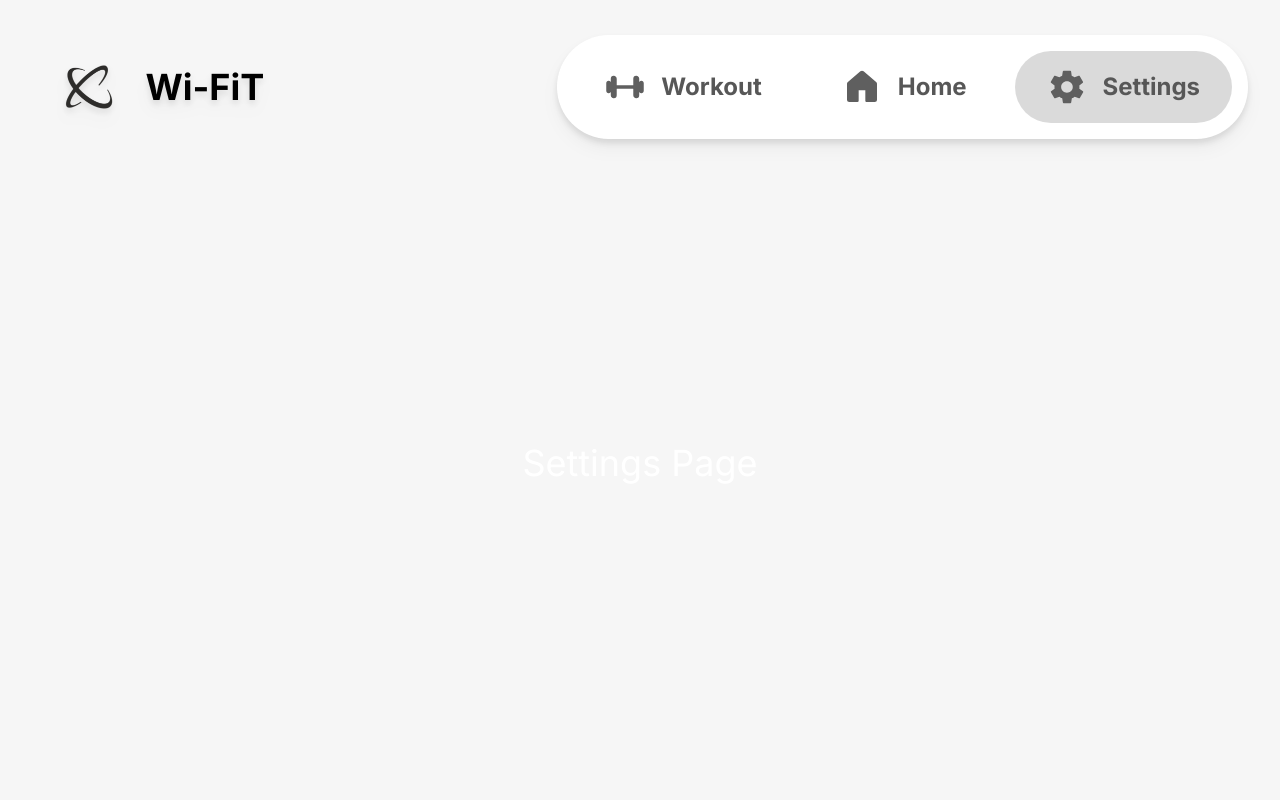
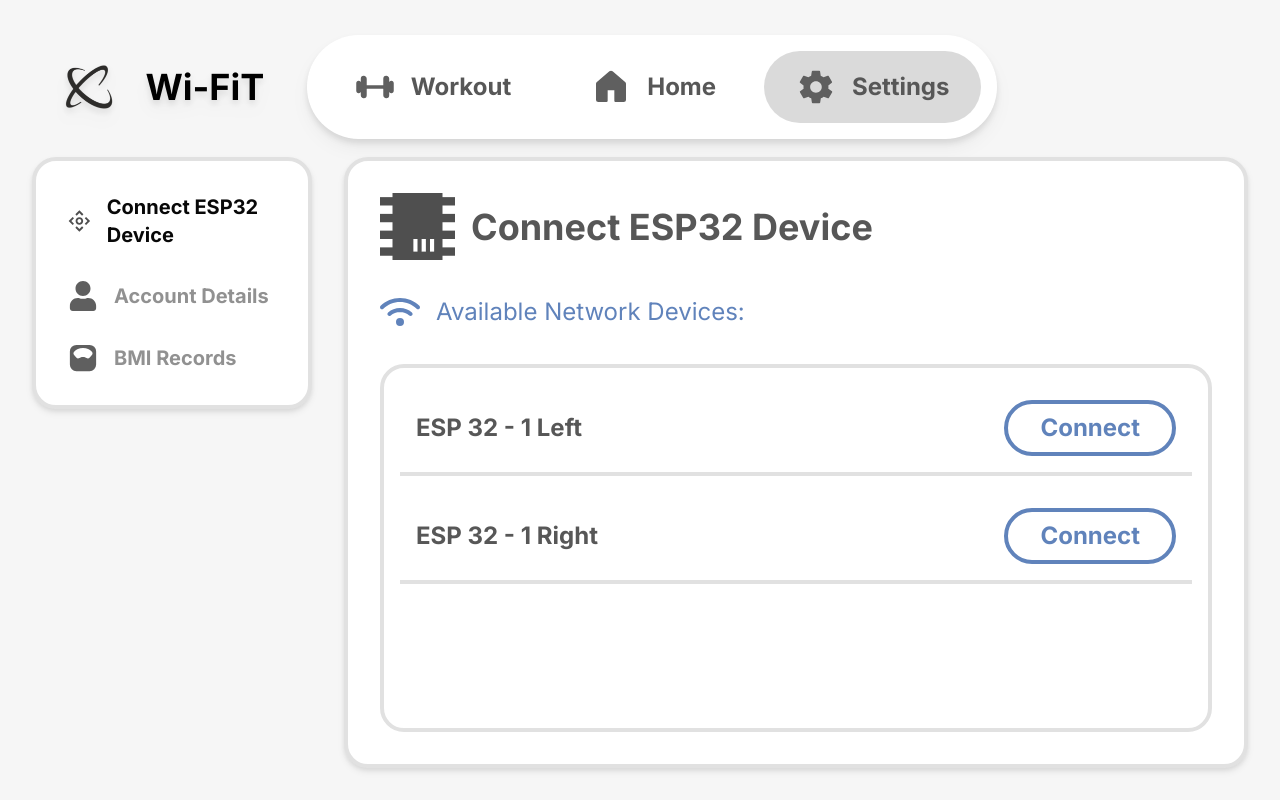
Before and after one commit to monteverol/wi-fit, a React (Vite) app in the folder frontend/: page / in a window 1280 px wide. Both pictures are taken after a click on the element "Settings". Built offline with nearby package versions, Linux system fonts and the light colour scheme.

Commit message:
added esp32 connection frontend for settings

```diff
--- a/frontend/src/Appv2.css
+++ b/frontend/src/Appv2.css
@@ -3,6 +3,7 @@
 :root {
     --primary-bg: #F6F6F6;
     --icon: #5F5F5F;
+    --icon-dark: #4F4F4F;
     --text: #575757;
     --text-dark: #080808;
     --text-light: #919191;
@@ -11,6 +12,8 @@
     --container: #DADADA;
     --day: #DADADA;
     --day-active: #5F5F5F;
+    --border: #E1E1E1;
+    --connection: #6083BB;
 }
 
 * {
--- /dev/null
+++ b/frontend/src/components/detectedMicrocontroller.jsx
@@ -0,0 +1,16 @@
+import React from 'react';
+
+const DetectedMicrocontroller = ({ name }) => {
+    return(
+        <div className="w-full flex flex-row justify-between items-center border-b-4 border-border p-4">
+            <h3 className="font-bold text-2xl text-text"> {name} </h3>
+            <button
+                className="px-8 py-2 font-bold text-2xl text-connection border-connection border-4 rounded-full"
+            >
+                Connect
+            </button>
+        </div>
+    );
+}
+
+export default DetectedMicrocontroller;
--- a/frontend/src/components/microController.jsx
+++ b/frontend/src/components/microController.jsx
@@ -3,9 +3,9 @@ import microcontroller from '../assets/microcontroller.png';
 import { FaCheckCircle } from "react-icons/fa";
 import { FaCircleXmark } from "react-icons/fa6";
 
-export const MicroController = ({ status }) => {
+export const MicroController = ({ status, hide }) => {
     return(
-        <div className="px-8 py-4 rounded-3xl drop-shadow-lg bg-white flex flex-row gap-4 w-60">
+        <div className={`${hide ? 'invisible' : 'visible'} px-8 py-4 rounded-3xl drop-shadow-lg bg-white flex flex-row gap-4 w-60`}>
             <h3 className="font-bold text-2xl text-text">ESP32's Status</h3>
             <MicroControllerIcon status={status} />
         </div>
--- /dev/null
+++ b/frontend/src/components/settingsNavigation.jsx
@@ -0,0 +1,36 @@
+import React from 'react';
+import { CgController } from "react-icons/cg";
+import { FaUser } from "react-icons/fa";
+import { IoScale } from "react-icons/io5";
+
+const SettingsNavigation = ({ selectedOption, setSelectedOption }) => {
+    const options = ["Connect ESP32 Device", "Account Details", "BMI Records"];
+
+    return(
+        <div className="w-full p-8 drop-shadow-md flex flex-col gap-8 rounded-3xl bg-white border-4 border-border">
+            <div
+                className="flex flex-row items-center gap-4 cursor-pointer"
+                onClick={() => setSelectedOption(options[0])}
+            >
+                <CgController size={30} color={selectedOption == options[0] ? 'var(--icon-dark)' : 'var(--icon)'} />
+                <h1 className={`${selectedOption == options[0] ? 'text-textDark' : 'text-textLight'} text-xl font-bold`}> {options[0]} </h1>
+            </div>
+            <div
+                className="flex flex-row items-center gap-4 cursor-pointer"
+                onClick={() => setSelectedOption(options[1])}
+            >
+                <FaUser size={30} color={selectedOption == options[1] ? 'var(--icon-dark)' : 'var(--icon)'} />
+                <h1 className={`${selectedOption == options[1] ? 'text-textDark' : 'text-textLight'} text-xl font-bold`}> {options[1]} </h1>
+            </div>
+            <div
+                className="flex flex-row items-center gap-4 cursor-pointer"
+                onClick={() => setSelectedOption(options[2])}
+            >
+                <IoScale size={30} color={selectedOption == options[2] ? 'var(--icon-dark)' : 'var(--icon)'} />
+                <h1 className={`${selectedOption == options[2] ? 'text-textDark' : 'text-textLight'} text-xl font-bold`}> {options[2]} </h1>
+            </div>
+        </div>
+    );
+}
+
+export default SettingsNavigation;
--- a/frontend/src/pages/v2/settings.jsx
+++ b/frontend/src/pages/v2/settings.jsx
@@ -1,9 +1,36 @@
-import React from 'react';
+import React, { useState } from 'react';
+import SettingsNavigation from '../../components/settingsNavigation';
+import ConnectMicrocontroller from './settings/connectMicrocontroller';
 
 const Settings = () => {
+    const [selectedOption, setSelectedOption] = useState("Connect ESP32 Device");
+
+    const renderContent = () => {
+        switch (selectedOption) {
+            case "Connect ESP32 Device":
+                return <ConnectMicrocontroller />;
+            case "Account Details":
+                return <p className="text-xl text-white font-bold">Manage your account details here.</p>;
+            case "BMI Records":
+                return <p className="text-xl text-white font-bold">View your BMI records here.</p>;
+            default:
+                return <p className="text-xl text-white font-bold">Select an option to see details.</p>;
+        }
+    };
+
     return (
-        <div className="h-full w-full flex justify-center items-center text-white text-4xl">
-            Settings Page
+        <div className="h-full w-full grid grid-flow-col grid-cols-4 gap-8">
+            {/* Sidebar Navigation */}
+            <div className="h-full w-full">
+                <SettingsNavigation selectedOption={selectedOption} setSelectedOption={setSelectedOption} />
+            </div>
+
+            {/* Blue Background Content Area */}
+            <div className="col-span-3 h-full w-full bg-white border-4 border-border rounded-3xl drop-shadow-md">
+
+                {renderContent()}
+
+            </div>
         </div>
     );
 }
--- /dev/null
+++ b/frontend/src/pages/v2/settings/connectMicrocontroller.jsx
@@ -0,0 +1,25 @@
+import React from 'react';
+import microcontroller from '../../../assets/microcontroller.png';
+import DetectedMicrocontroller from '../../../components/detectedMicrocontroller';
+import { FaWifi } from "react-icons/fa6";
+
+const ConnectMicrocontroller = () => {
+    return(
+        <div className="w-full h-full flex flex-col p-8 gap-8">
+            <div className="flex flex-row gap-4 items-center">
+                <img src={microcontroller} alt="microcontroller" />
+                <h1 className="font-bold text-4xl text-text"> Connect ESP32 Device </h1>
+            </div>
+            <div className="flex flex-row gap-4 items-center">
+                <FaWifi size={40} color="var(--connection)" />
+                <h2 className="text-2xl text-connection"> Available Network Devices: </h2>
+            </div>
+            <div className="h-full w-full border-4 border-border rounded-3xl p-4 flex flex-col gap-4">
+                <DetectedMicrocontroller name="ESP 32 - 1 Left" />
+                <DetectedMicrocontroller name="ESP 32 - 1 Right" />
+            </div>
+        </div>
+    );
+}
+
+export default ConnectMicrocontroller;
--- a/frontend/src/pages/v2/wrapper.jsx
+++ b/frontend/src/pages/v2/wrapper.jsx
@@ -1,4 +1,4 @@
-import React, { useState } from 'react';
+import React, { useState, useEffect } from 'react';
 import Logo from '../../components/logo';
 import Navigation from '../../components/navigation';
 import MicroController from '../../components/microController';
@@ -7,7 +7,13 @@ import Settings from './settings';
 import Home from './home';
 
 const Wrapper = () => {
-    const [activePage, setActivePage] = useState('Home');
+    const [activePage, setActivePage] = useState(() => {
+        return localStorage.getItem('activePage') || 'Home';
+    });
+
+    useEffect(() => {
+        localStorage.setItem('activePage', activePage);
+    }, [activePage]);
 
     const renderContent = () => {
         switch (activePage) {
@@ -26,13 +32,11 @@ const Wrapper = () => {
             <div className="w-full h-full flex flex-row justify-between items-center">
                 <Logo />
                 <Navigation activePage={activePage} setActivePage={setActivePage} />
-                {activePage == "Settings" ? null : <MicroController status={true} />}
+                <MicroController status={true} hide={activePage === "Settings"} />
             </div>
             {/* BODY */}
             <div className="row-span-5 rounded-3xl">
-
                 {renderContent()}
-
             </div>
         </div>
     );
--- a/frontend/tailwind.config.js
+++ b/frontend/tailwind.config.js
@@ -9,6 +9,7 @@ export default {
       colors: {
         primaryBg: 'var(--primary-bg)',
         icon: 'var(--icon)',
+        iconDark: 'var(--icon-dark)',
         text: 'var(--text)',
         textDark: 'var(--text-dark)',
         textLight: 'var(--text-light)',
@@ -17,6 +18,8 @@ export default {
         container: 'var(--container)',
         day: 'var(--day)',
         dayActive: 'var(--day-active)',
+        border: 'var(--border)',
+        connection: 'var(--connection)',
         // primaryBg: 'var(--primary-bg)',
         // secondaryBg: 'var(--secondary-bg)',
         // tertiaryBg: 'var(--tertiary-bg)',
```
